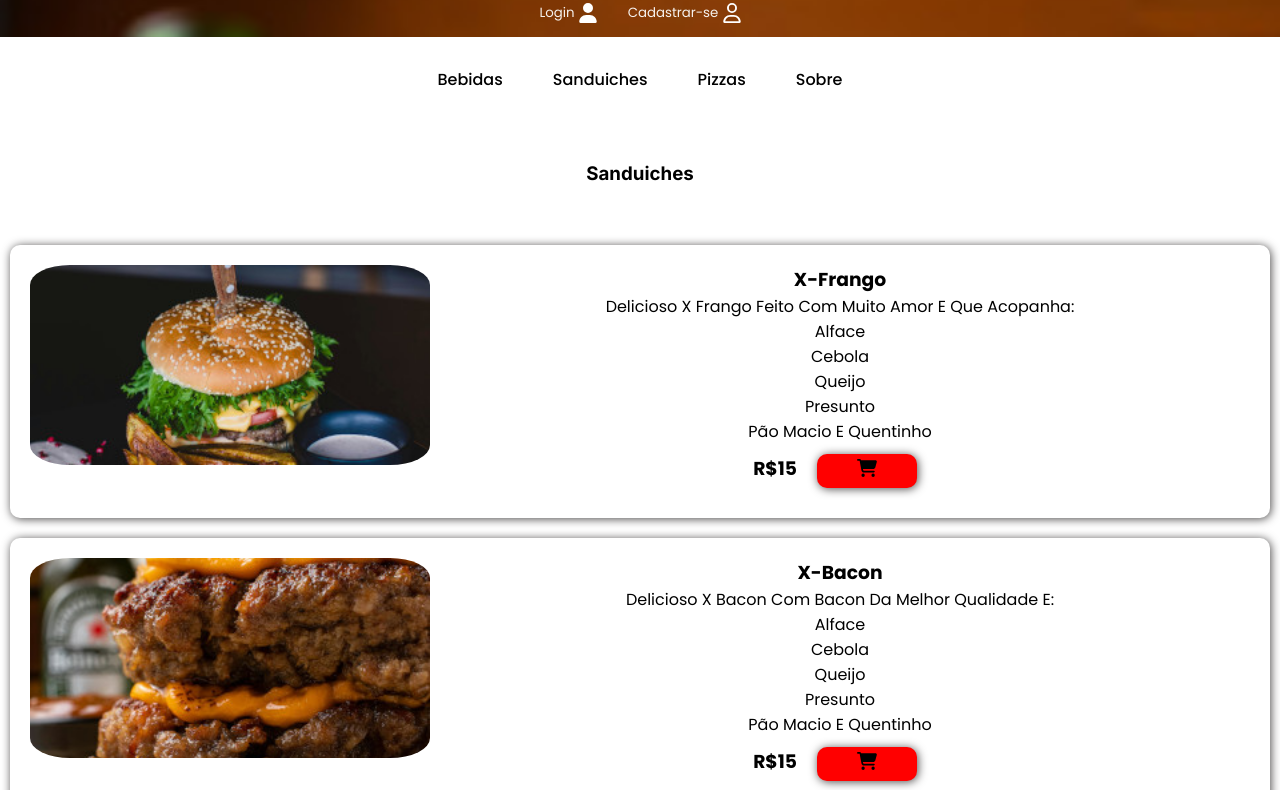
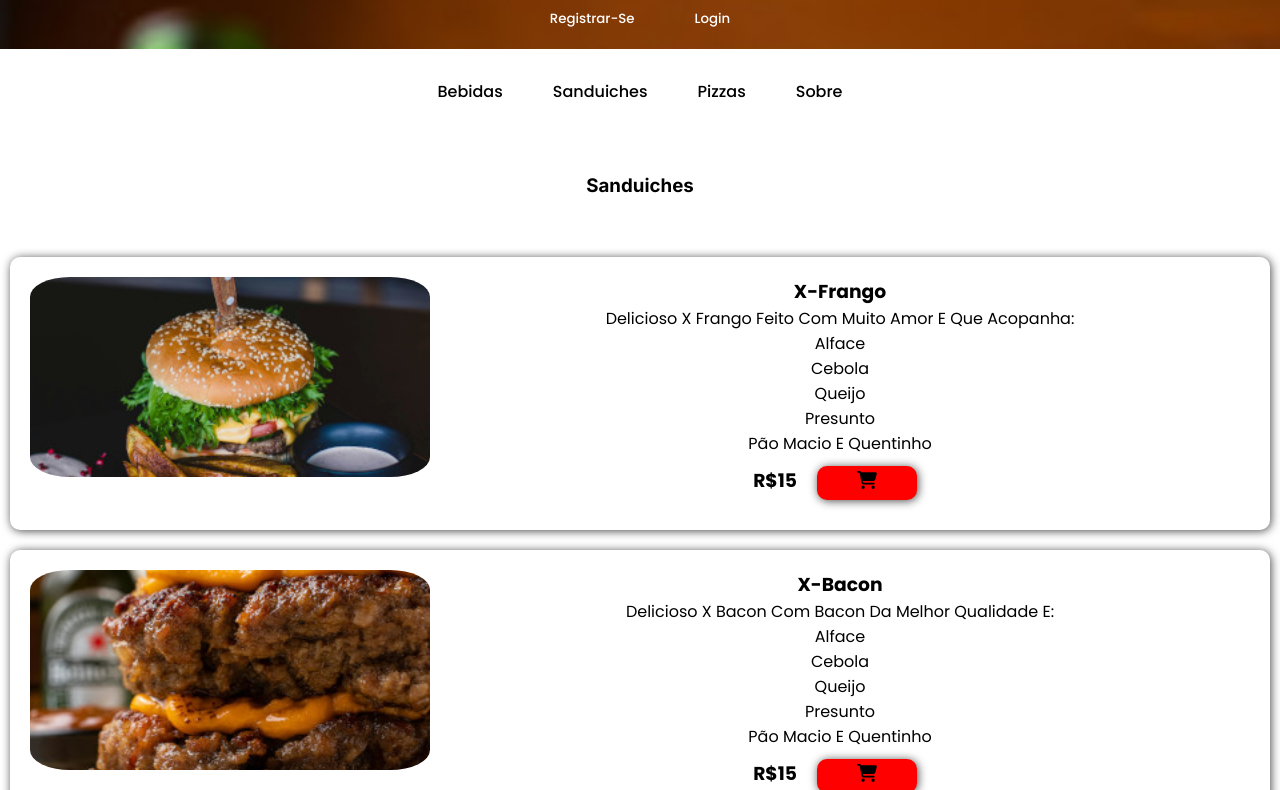
Before and after one commit to williamszsouza/ecommerce-lanche, a plain HTML site: page index.html in a window 1280 px wide. Shown: the part 159-949 px from the top of the page. Drawn offline with Linux system fonts and the light colour scheme.

Commit message:
agora vai

```diff
--- a/index.html
+++ b/index.html
@@ -15,10 +15,10 @@
             </div>
             <div class="buttons-header">
                 <div class="login-button">
-                    <button>Login <img src="imgs/user-solid (1).svg" alt=""></button>
+                    <button><a href="form.html">Registrar-se</a></button>
                 </div>
                 <div class="cadastro-button">
-                    <button id="botao-cadastro">Cadastrar-se <img src="imgs/user-regular (1).svg" alt=""></button>
+                    <button id="botao-cadastro"><a href="form.html">Login</a></button>
                 </div>
             </div>
         </div>
--- a/style/style.css
+++ b/style/style.css
@@ -56,21 +56,18 @@ header {
 
 .buttons-header {
     display: flex;
-    gap: 20px;
+    gap: 40px;
 
 }
 
 .login-button>button {
     display: flex;
-    justify-content: space-around;
     border-radius: 10px;
-    padding: 4px;
     margin-top: 5px;
     border: 0;
     cursor: pointer;
     font-family: "Poppins", sans-serif;
     text-align: center;
-    width: 70px;
     background-color: transparent;
     color: #f6f2ee;
     transition: ease-in-out 0.3s;
@@ -82,7 +79,6 @@ header {
     justify-content: space-around;
     gap: 4px;
     border-radius: 10px;
-    padding: 4px;
     margin-top: 5px;
     border: 0;
     cursor: pointer;
@@ -94,11 +90,24 @@ header {
     outline: none;
 }
 
+.login-button>button>a{
+    color: white;
+    display: flex;
+    text-wrap: nowrap;
+}
+
+
+.cadastro-button>button>a{
+    color: white;
+    display: flex;
+}
+
+
 .cadastro-button>button:hover,
 .login-button>button:hover {
     transform: scale(1.05);
     box-shadow: 1px 1px 10px black;
-    background-color: #494242;
+    background-color: #d23d3d;
 }
 
 .cadastro-button>button:active,
```
